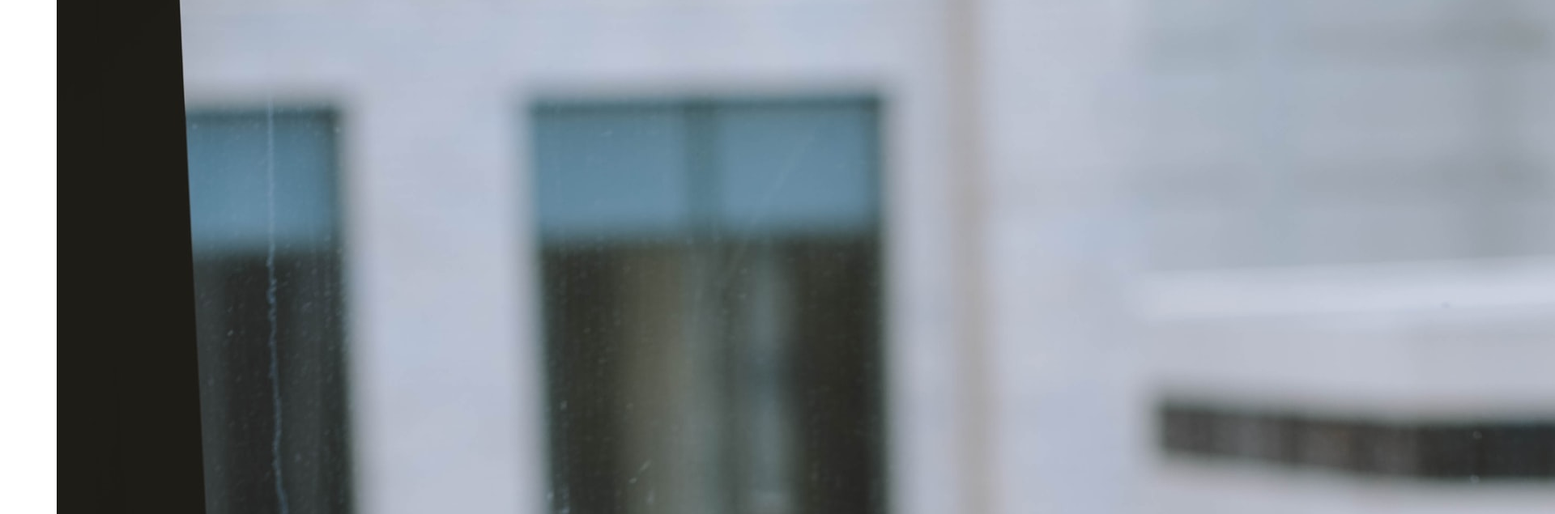
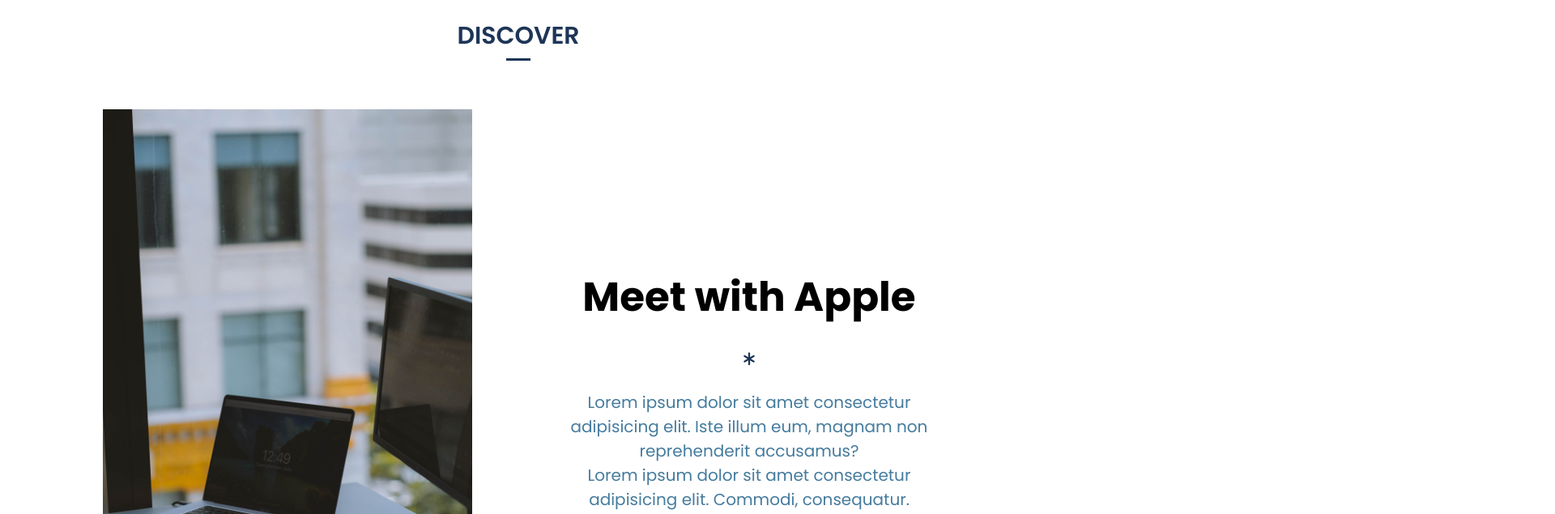
Before and after one commit to cemalerkar/macbookshop, a plain HTML site: page index.html in a window 1280 px wide. Shown: the part 2452-3087 px from the top of the page at 81% size, 1920 px wide, since content can reach past the window. Drawn offline with nearby package versions, Linux system fonts and the light colour scheme.

Commit message:
Update main.css

```diff
--- a/main.css
+++ b/main.css
@@ -365,3 +365,64 @@ a{
         cursor: pointer;
     }
 }
+
+
+.discover{
+    margin-bottom: 150px;
+}
+
+.discover-title {
+    margin: 60px 0;
+}
+.discover-title h2 {
+    width: 100%;
+    text-align: center;
+    margin: 0 auto;
+    color:  #1D3557;
+    font-size: 30px;
+    font-weight: 600;
+
+}
+
+.discover-title h2::after {
+    content: "";
+    width: 30px;
+    height: 3px;
+    background-color: #1D3557;
+    margin: 0 auto;
+    display: block;
+    margin-top: 5px;
+}
+
+.discover-content {
+    display: flex;
+    align-items: center;
+    justify-content: space-around;
+
+}
+.discover-image{
+    width: 40%;
+}
+
+.discover-image img {
+    width: 100%;
+    height: 100%;
+    object-fit: cover;
+}
+
+.discover-text {
+    width: 40%;
+
+}
+.discover-text h4 {
+    margin-bottom: 25px;
+    text-align: center;
+    font-size: 50px;
+}
+
+.discover-text p {
+    font-size: 20px;
+    text-align: center;
+    color: #457B9D;
+    font-weight: 400;
+}
```
